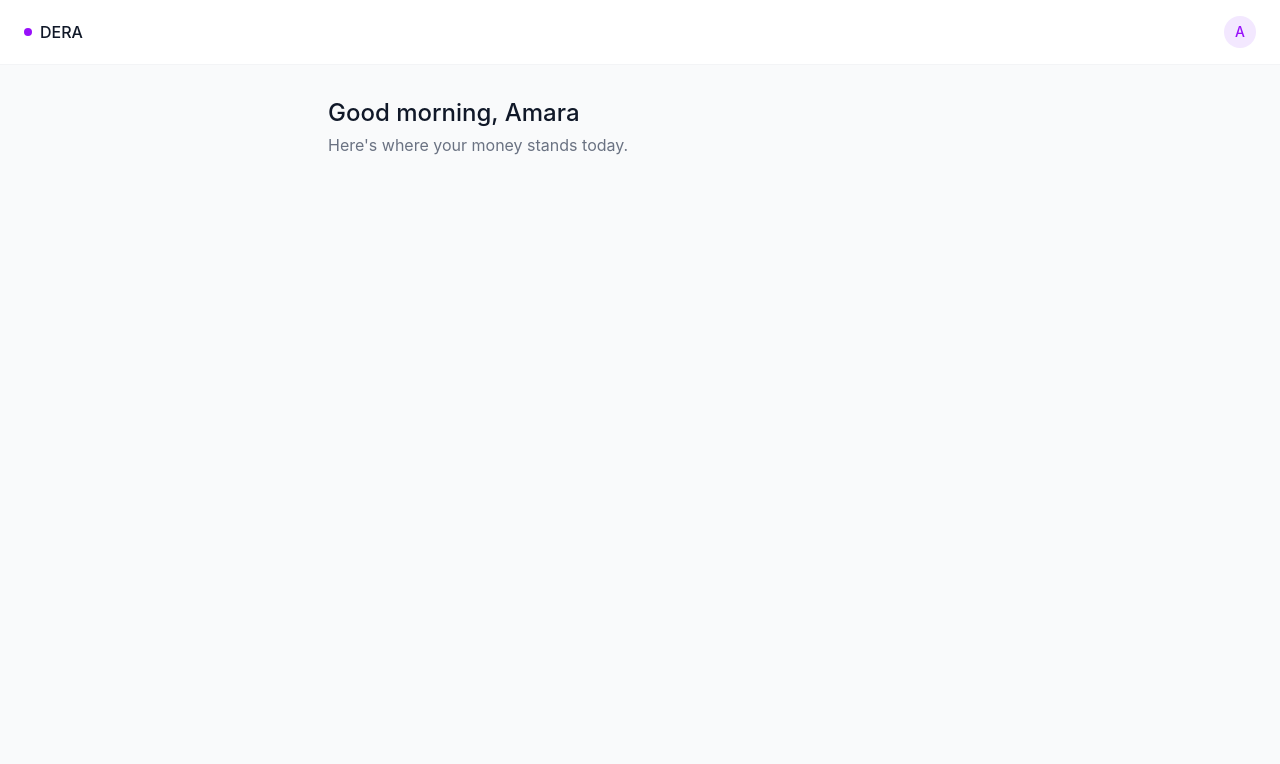
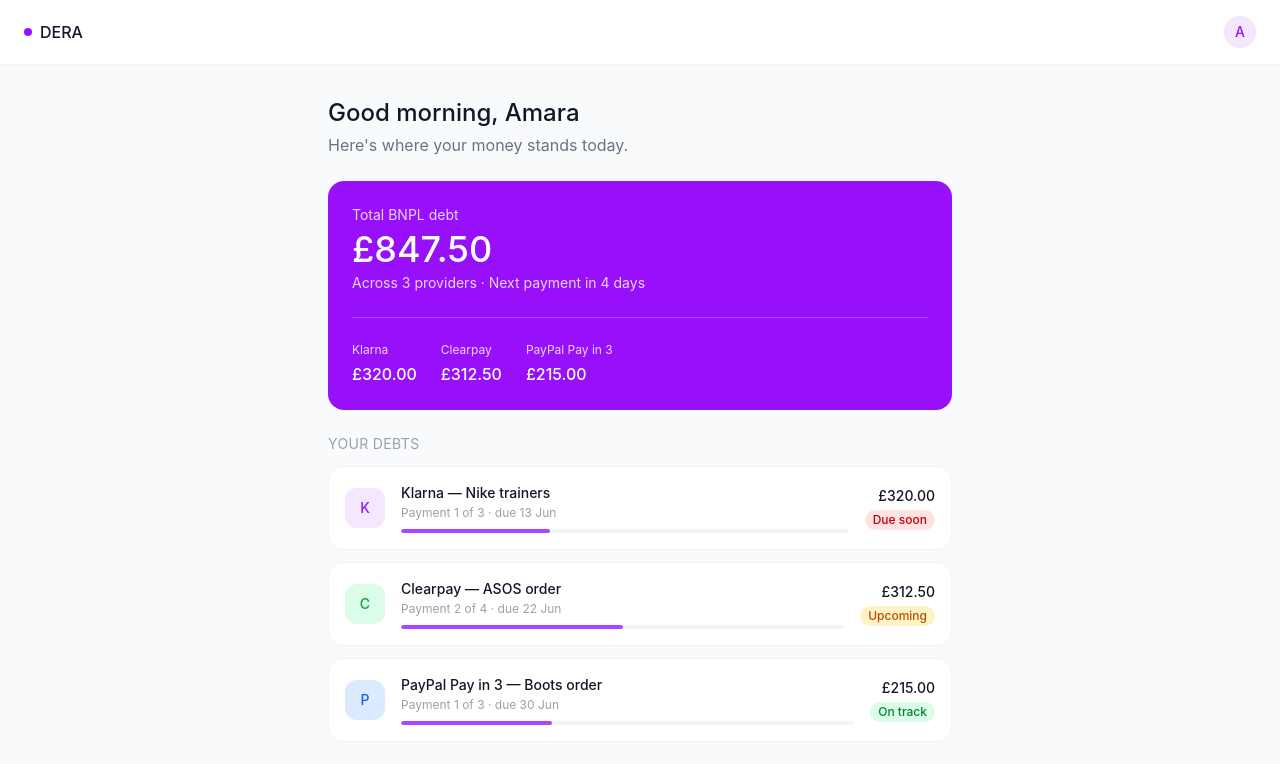
Before and after one commit to Derahenry/Dera, a React (Vite) app: page / in a window 1280 px wide. Shown: the top 764 px of the page. Built offline with nearby package versions, Linux system fonts and the light colour scheme.

Commit message:
add dashboard UI with debt cards and total overview

```diff
--- a/src/App.jsx
+++ b/src/App.jsx
@@ -1,8 +1,63 @@
 function App() {
+
+  const debts = [
+    {
+      id: 1,
+      provider: "Klarna",
+      item: "Nike trainers",
+      total: 320.00,
+      paid: 1,
+      instalments: 3,
+      dueDate: "13 Jun",
+      status: "due-soon",
+      color: "purple"
+    },
+    {
+      id: 2,
+      provider: "Clearpay",
+      item: "ASOS order",
+      total: 312.50,
+      paid: 2,
+      instalments: 4,
+      dueDate: "22 Jun",
+      status: "upcoming",
+      color: "green"
+    },
+    {
+      id: 3,
+      provider: "PayPal Pay in 3",
+      item: "Boots order",
+      total: 215.00,
+      paid: 1,
+      instalments: 3,
+      dueDate: "30 Jun",
+      status: "on-track",
+      color: "blue"
+    },
+  ]
+
+  const statusStyles = {
+    "due-soon": "bg-red-100 text-red-700",
+    "upcoming": "bg-amber-100 text-amber-700",
+    "on-track": "bg-green-100 text-green-700",
+  }
+
+  const statusLabels = {
+    "due-soon": "Due soon",
+    "upcoming": "Upcoming",
+    "on-track": "On track",
+  }
+
+  const providerInitial = {
+    "Klarna": { letter: "K", style: "bg-purple-100 text-purple-600" },
+    "Clearpay": { letter: "C", style: "bg-green-100 text-green-600" },
+    "PayPal Pay in 3": { letter: "P", style: "bg-blue-100 text-blue-600" },
+  }
+
   return (
     <div className="min-h-screen bg-gray-50">
 
-      {/* Top navigation bar */}
+      {/* Navbar */}
       <nav className="bg-white border-b border-gray-100 px-6 py-4 flex items-center justify-between">
         <div className="flex items-center gap-2">
           <div className="w-2 h-2 rounded-full bg-purple-600"></div>
@@ -13,12 +68,71 @@
         </div>
       </nav>
 
-      {/* Main content */}
       <main className="max-w-2xl mx-auto px-6 py-8">
         <h1 className="text-2xl font-medium text-gray-900">Good morning, Amara</h1>
         <p className="text-gray-500 mt-1">Here's where your money stands today.</p>
+
+        {/* Total debt card */}
+        <div className="mt-6 bg-purple-600 rounded-2xl p-6 text-white">
+          <p className="text-purple-200 text-sm">Total BNPL debt</p>
+          <p className="text-4xl font-medium mt-1">£847.50</p>
+          <p className="text-purple-200 text-sm mt-1">Across 3 providers · Next payment in 4 days</p>
+          <div className="flex gap-6 mt-6 pt-6 border-t border-purple-500">
+            <div>
+              <p className="text-purple-200 text-xs">Klarna</p>
+              <p className="text-white font-medium mt-1">£320.00</p>
+            </div>
+            <div>
+              <p className="text-purple-200 text-xs">Clearpay</p>
+              <p className="text-white font-medium mt-1">£312.50</p>
+            </div>
+            <div>
+              <p className="text-purple-200 text-xs">PayPal Pay in 3</p>
+              <p className="text-white font-medium mt-1">£215.00</p>
+            </div>
+          </div>
+        </div>
+
+        {/* Debt cards */}
+        <div className="mt-6">
+          <p className="text-sm text-gray-400 uppercase tracking-wide mb-3">Your debts</p>
+          <div className="flex flex-col gap-3">
+            {debts.map((debt) => {
+              const progress = (debt.paid / debt.instalments) * 100
+              const provider = providerInitial[debt.provider]
+              return (
+                <div key={debt.id} className="bg-white rounded-2xl p-4 border border-gray-100 flex items-center gap-4">
+
+                  {/* Provider initial */}
+                  <div className={`w-10 h-10 rounded-xl flex items-center justify-center font-medium text-sm flex-shrink-0 ${provider.style}`}>
+                    {provider.letter}
+                  </div>
+
+                  {/* Debt info */}
+                  <div className="flex-1 min-w-0">
+                    <p className="text-sm font-medium text-gray-900">{debt.provider} — {debt.item}</p>
+                    <p className="text-xs text-gray-400 mt-0.5">Payment {debt.paid} of {debt.instalments} · due {debt.dueDate}</p>
+                    {/* Progress bar */}
+                    <div className="mt-2 h-1 bg-gray-100 rounded-full overflow-hidden">
+                      <div className="h-full bg-purple-500 rounded-full" style={{ width: `${progress}%` }}></div>
+                    </div>
+                  </div>
+
+                  {/* Amount + status */}
+                  <div className="text-right flex-shrink-0">
+                    <p className="text-sm font-medium text-gray-900">£{debt.total.toFixed(2)}</p>
+                    <span className={`text-xs px-2 py-0.5 rounded-full mt-1 inline-block font-medium ${statusStyles[debt.status]}`}>
+                      {statusLabels[debt.status]}
+                    </span>
+                  </div>
+
+                </div>
+              )
+            })}
+          </div>
+        </div>
+
       </main>
-
     </div>
   )
 }
```
